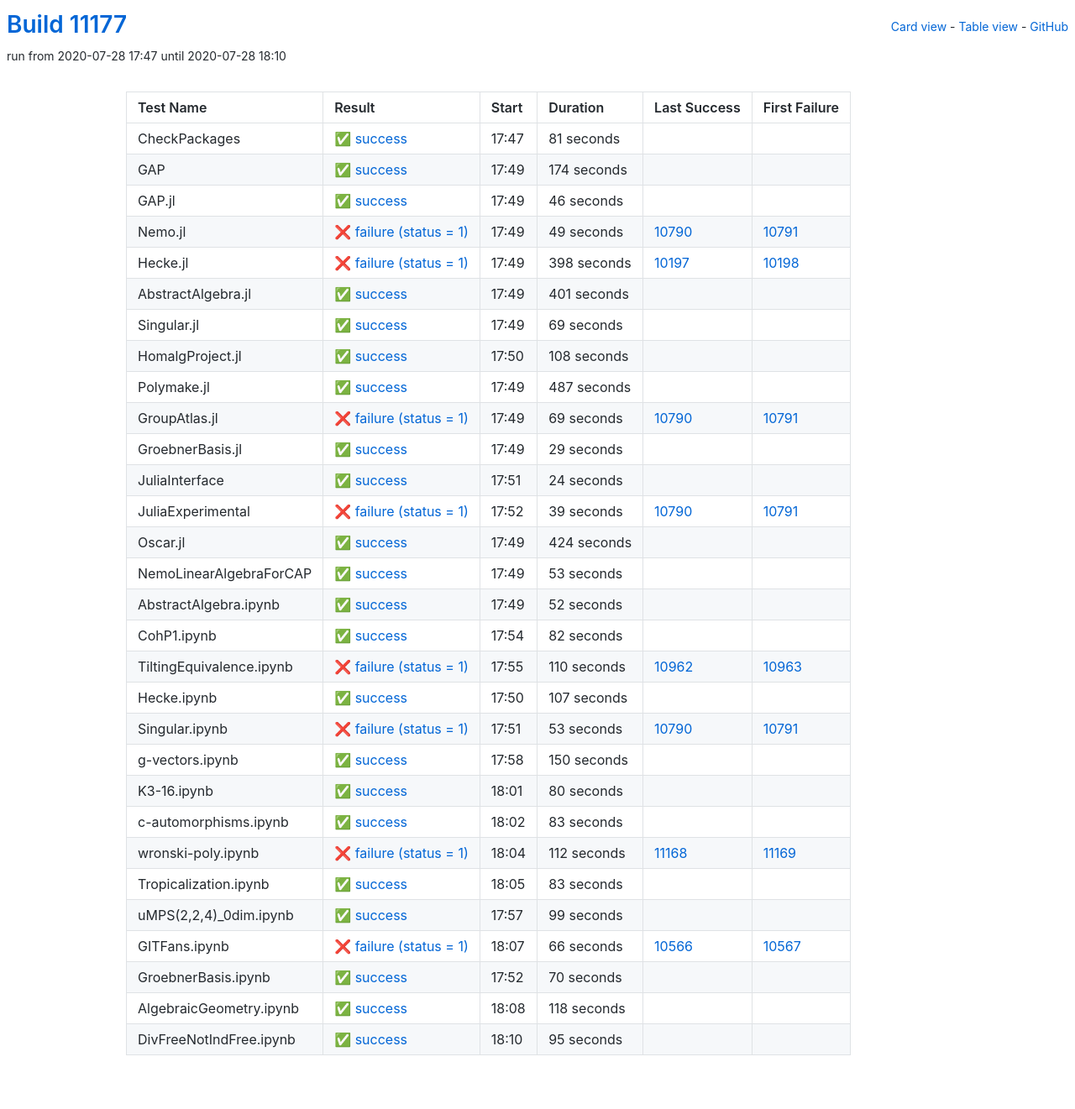
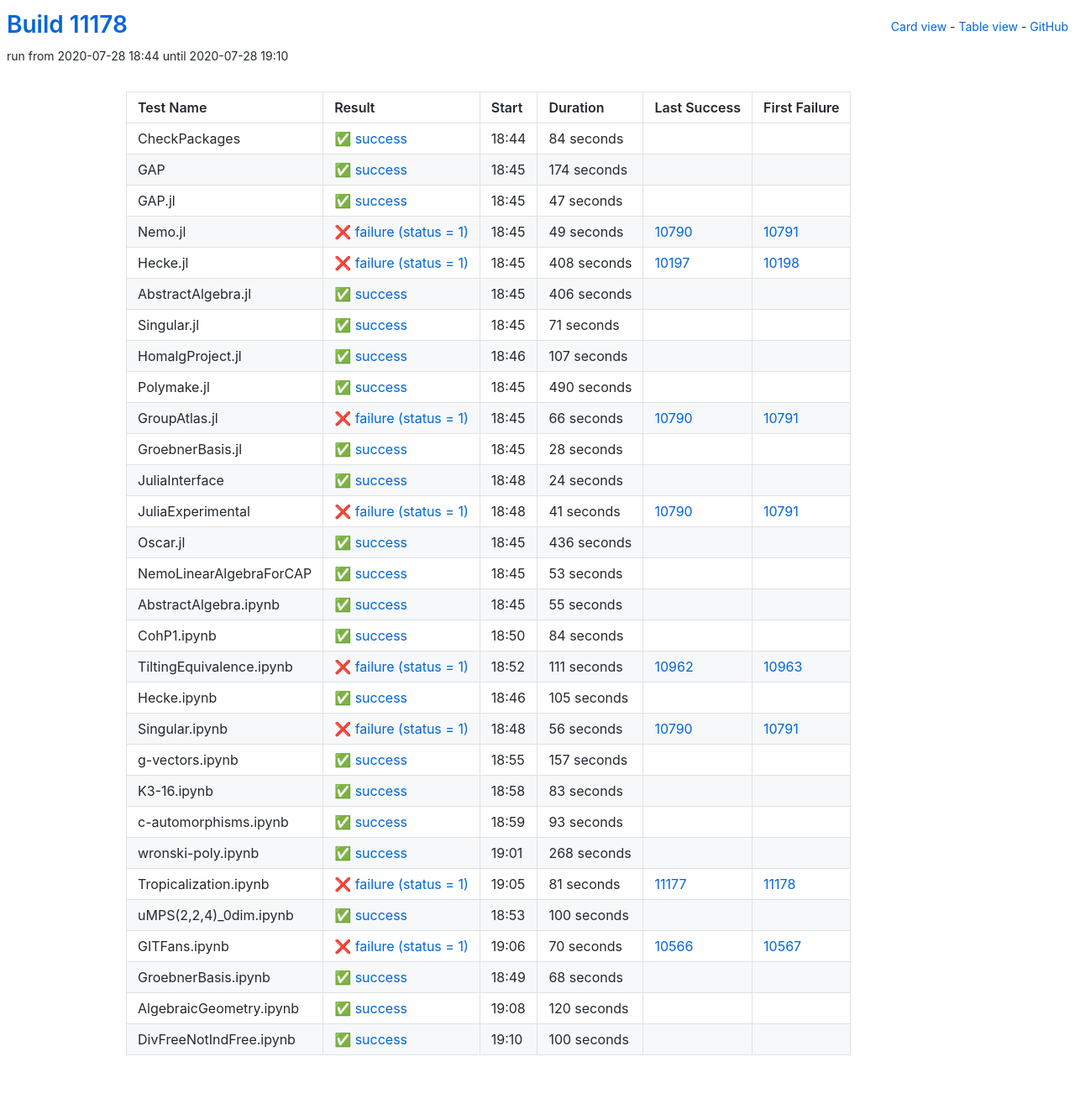
Before and after one commit to oscar-system/oscar-ci-status, a Jekyll site: the page built from table.html, in a window 1280 px wide. Shown: the whole page at 84% size. Built offline with Jekyll 4.4.1, drawn with Linux system fonts in a browser that asks for light colours.

Commit message:
Build #11178

```diff
--- a/_data/ci.yml
+++ b/_data/ci.yml
@@ -1,6 +1,6 @@
 ---
-build: 11177
-build_url: https://oscarci.mathematik.uni-kl.de/job/oscar/11177/
+build: 11178
+build_url: https://oscarci.mathematik.uni-kl.de/job/oscar/11178/
 job: oscar
 organization: oscar-system
 repo: oscar-ci-status
@@ -8,20 +8,20 @@ repourl: https://github.com/oscar-system/oscar-ci-status
 tests:
 - name: CheckPackages
   id: checkpackages
-  log: https://oscarci.mathematik.uni-kl.de/job/oscar/11177/artifact/logs/build-11177/CheckPackages.log
-  start: 2020-07-28 17:47
+  log: https://oscarci.mathematik.uni-kl.de/job/oscar/11178/artifact/logs/build-11178/CheckPackages.log
+  start: 2020-07-28 18:44
   success: true
   exitcode: 0
   status: success
-  duration: 81
+  duration: 84
   last_success: false
   last_success_url:
   first_failure: false
   first_failure_url:
 - name: GAP
   id: gap
-  log: https://oscarci.mathematik.uni-kl.de/job/oscar/11177/artifact/logs/build-11177/GAP.log
-  start: 2020-07-28 17:49
+  log: https://oscarci.mathematik.uni-kl.de/job/oscar/11178/artifact/logs/build-11178/GAP.log
+  start: 2020-07-28 18:45
   success: true
   exitcode: 0
   status: success
@@ -32,20 +32,20 @@ tests:
   first_failure_url:
 - name: GAP.jl
   id: gap-jl
-  log: https://oscarci.mathematik.uni-kl.de/job/oscar/11177/artifact/logs/build-11177/GAP.jl.log
-  start: 2020-07-28 17:49
+  log: https://oscarci.mathematik.uni-kl.de/job/oscar/11178/artifact/logs/build-11178/GAP.jl.log
+  start: 2020-07-28 18:45
   success: true
   exitcode: 0
   status: success
-  duration: 46
+  duration: 47
   last_success: false
   last_success_url:
   first_failure: false
   first_failure_url:
 - name: Nemo.jl
   id: nemo-jl
-  log: https://oscarci.mathematik.uni-kl.de/job/oscar/11177/artifact/logs/build-11177/Nemo.jl.log
-  start: 2020-07-28 17:49
+  log: https://oscarci.mathematik.uni-kl.de/job/oscar/11178/artifact/logs/build-11178/Nemo.jl.log
+  start: 2020-07-28 18:45
   success: false
   exitcode: 1
   status: failure
@@ -56,92 +56,92 @@ tests:
   first_failure_url: https://oscarci.mathematik.uni-kl.de/job/oscar/10791/
 - name: Hecke.jl
   id: hecke-jl
-  log: https://oscarci.mathematik.uni-kl.de/job/oscar/11177/artifact/logs/build-11177/Hecke.jl.log
-  start: 2020-07-28 17:49
+  log: https://oscarci.mathematik.uni-kl.de/job/oscar/11178/artifact/logs/build-11178/Hecke.jl.log
+  start: 2020-07-28 18:45
   success: false
   exitcode: 1
   status: failure
-  duration: 398
+  duration: 408
   last_success: 10197
   last_success_url: https://oscarci.mathematik.uni-kl.de/job/oscar/10197/
   first_failure: 10198
   first_failure_url: https://oscarci.mathematik.uni-kl.de/job/oscar/10198/
 - name: AbstractAlgebra.jl
   id: abstractalgebra-jl
-  log: https://oscarci.mathematik.uni-kl.de/job/oscar/11177/artifact/logs/build-11177/AbstractAlgebra.jl.log
-  start: 2020-07-28 17:49
+  log: https://oscarci.mathematik.uni-kl.de/job/oscar/11178/artifact/logs/build-11178/AbstractAlgebra.jl.log
+  start: 2020-07-28 18:45
   success: true
   exitcode: 0
   status: success
-  duration: 401
+  duration: 406
   last_success: false
   last_success_url:
   first_failure: false
   first_failure_url:
 - name: Singular.jl
   id: singular-jl
-  log: https://oscarci.mathematik.uni-kl.de/job/oscar/11177/artifact/logs/build-11177/Singular.jl.log
-  start: 2020-07-28 17:49
+  log: https://oscarci.mathematik.uni-kl.de/job/oscar/11178/artifact/logs/build-11178/Singular.jl.log
+  start: 2020-07-28 18:45
   success: true
   exitcode: 0
   status: success
-  duration: 69
+  duration: 71
   last_success: false
   last_success_url:
   first_failure: false
   first_failure_url:
 - name: HomalgProject.jl
   id: homalgproject-jl
-  log: https://oscarci.mathematik.uni-kl.de/job/oscar/11177/artifact/logs/build-11177/HomalgProject.jl.log
-  start: 2020-07-28 17:50
+  log: https://oscarci.mathematik.uni-kl.de/job/oscar/11178/artifact/logs/build-11178/HomalgProject.jl.log
+  start: 2020-07-28 18:46
   success: true
   exitcode: 0
   status: success
-  duration: 108
+  duration: 107
   last_success: false
   last_success_url:
   first_failure: false
   first_failure_url:
 - name: Polymake.jl
   id: polymake-jl
-  log: https://oscarci.mathematik.uni-kl.de/job/oscar/11177/artifact/logs/build-11177/Polymake.jl.log
-  start: 2020-07-28 17:49
+  log: https://oscarci.mathematik.uni-kl.de/job/oscar/11178/artifact/logs/build-11178/Polymake.jl.log
+  start: 2020-07-28 18:45
   success: true
   exitcode: 0
   status: success
-  duration: 487
+  duration: 490
   last_success: false
   last_success_url:
   first_failure: false
   first_failure_url:
 - name: GroupAtlas.jl
   id: groupatlas-jl
-  log: https://oscarci.mathematik.uni-kl.de/job/oscar/11177/artifact/logs/build-11177/GroupAtlas.jl.log
-  start: 2020-07-28 17:49
+  log: https://oscarci.mathematik.uni-kl.de/job/oscar/11178/artifact/logs/build-11178/GroupAtlas.jl.log
+  start: 2020-07-28 18:45
   success: false
   exitcode: 1
   status: failure
-  duration: 69
+  duration: 66
   last_success: 10790
   last_success_url: https://oscarci.mathematik.uni-kl.de/job/oscar/10790/
   first_failure: 10791
   first_failure_url: https://oscarci.mathematik.uni-kl.de/job/oscar/10791/
 - name: GroebnerBasis.jl
   id: groebnerbasis-jl
-  log: https://oscarci.mathematik.uni-kl.de/job/oscar/11177/artifact/logs/build-11177/GroebnerBasis.jl.log
-  start: 2020-07-28 17:49
+  log: https://oscarci.mathematik.uni-kl.de/job/oscar/11178/artifact/logs/build-11178/GroebnerBasis.jl.log
+  start: 2020-07-28 18:45
   success: true
   exitcode: 0
   status: success
-  duration: 29
+  duration: 28
   last_success: false
   last_success_url:
   first_failure: false
   first_failure_url:
 - name: JuliaInterface
   id: juliainterface
-  log: https://oscarci.mathematik.uni-kl.de/job/oscar/11177/artifact/logs/build-11177/JuliaInterface.log
-  start: 2020-07-28 17:51
+  log: https://oscarci.mathematik.uni-kl.de/job/oscar/11178/artifact/logs/build-11178/JuliaInterface.log
+  start: 2020-07-28 18:48
   success: true
   exitcode: 0
   status: success
@@ -152,32 +152,32 @@ tests:
   first_failure_url:
 - name: JuliaExperimental
   id: juliaexperimental
-  log: https://oscarci.mathematik.uni-kl.de/job/oscar/11177/artifact/logs/build-11177/JuliaExperimental.log
-  start: 2020-07-28 17:52
+  log: https://oscarci.mathematik.uni-kl.de/job/oscar/11178/artifact/logs/build-11178/JuliaExperimental.log
+  start: 2020-07-28 18:48
   success: false
   exitcode: 1
   status: failure
-  duration: 39
+  duration: 41
   last_success: 10790
   last_success_url: https://oscarci.mathematik.uni-kl.de/job/oscar/10790/
   first_failure: 10791
   first_failure_url: https://oscarci.mathematik.uni-kl.de/job/oscar/10791/
 - name: Oscar.jl
   id: oscar-jl
-  log: https://oscarci.mathematik.uni-kl.de/job/oscar/11177/artifact/logs/build-11177/Oscar.jl.log
-  start: 2020-07-28 17:49
+  log: https://oscarci.mathematik.uni-kl.de/job/oscar/11178/artifact/logs/build-11178/Oscar.jl.log
+  start: 2020-07-28 18:45
   success: true
   exitcode: 0
   status: success
-  duration: 424
+  duration: 436
   last_success: false
   last_success_url:
   first_failure: false
   first_failure_url:
 - name: NemoLinearAlgebraForCAP
   id: nemolinearalgebraforcap
-  log: https://oscarci.mathematik.uni-kl.de/job/oscar/11177/artifact/logs/build-11177/NemoLinearAlgebraForCAP.log
-  start: 2020-07-28 17:49
+  log: https://oscarci.mathematik.uni-kl.de/job/oscar/11178/artifact/logs/build-11178/NemoLinearAlgebraForCAP.log
+  start: 2020-07-28 18:45
   success: true
   exitcode: 0
   status: success
@@ -188,92 +188,80 @@ tests:
   first_failure_url:
 - name: AbstractAlgebra.ipynb
   id: abstractalgebra-ipynb
-  log: https://oscarci.mathematik.uni-kl.de/job/oscar/11177/artifact/logs/build-11177/AbstractAlgebra.ipynb.log
-  start: 2020-07-28 17:49
+  log: https://oscarci.mathematik.uni-kl.de/job/oscar/11178/artifact/logs/build-11178/AbstractAlgebra.ipynb.log
+  start: 2020-07-28 18:45
   success: true
   exitcode: 0
   status: success
-  duration: 52
+  duration: 55
   last_success: false
   last_success_url:
   first_failure: false
   first_failure_url:
 - name: CohP1.ipynb
   id: cohp1-ipynb
-  log: https://oscarci.mathematik.uni-kl.de/job/oscar/11177/artifact/logs/build-11177/CohP1.ipynb.log
-  start: 2020-07-28 17:54
+  log: https://oscarci.mathematik.uni-kl.de/job/oscar/11178/artifact/logs/build-11178/CohP1.ipynb.log
+  start: 2020-07-28 18:50
   success: true
   exitcode: 0
   status: success
-  duration: 82
+  duration: 84
   last_success: false
   last_success_url:
   first_failure: false
   first_failure_url:
 - name: TiltingEquivalence.ipynb
   id: tiltingequivalence-ipynb
-  log: https://oscarci.mathematik.uni-kl.de/job/oscar/11177/artifact/logs/build-11177/TiltingEquivalence.ipynb.log
-  start: 2020-07-28 17:55
+  log: https://oscarci.mathematik.uni-kl.de/job/oscar/11178/artifact/logs/build-11178/TiltingEquivalence.ipynb.log
+  start: 2020-07-28 18:52
   success: false
   exitcode: 1
   status: failure
-  duration: 110
+  duration: 111
   last_success: 10962
   last_success_url: https://oscarci.mathematik.uni-kl.de/job/oscar/10962/
   first_failure: 10963
   first_failure_url: https://oscarci.mathematik.uni-kl.de/job/oscar/10963/
 - name: Hecke.ipynb
   id: hecke-ipynb
-  log: https://oscarci.mathematik.uni-kl.de/job/oscar/11177/artifact/logs/build-11177/Hecke.ipynb.log
-  start: 2020-07-28 17:50
+  log: https://oscarci.mathematik.uni-kl.de/job/oscar/11178/artifact/logs/build-11178/Hecke.ipynb.log
+  start: 2020-07-28 18:46
   success: true
   exitcode: 0
   status: success
-  duration: 107
+  duration: 105
   last_success: false
   last_success_url:
   first_failure: false
   first_failure_url:
 - name: Singular.ipynb
   id: singular-ipynb
-  log: https://oscarci.mathematik.uni-kl.de/job/oscar/11177/artifact/logs/build-11177/Singular.ipynb.log
-  start: 2020-07-28 17:51
+  log: https://oscarci.mathematik.uni-kl.de/job/oscar/11178/artifact/logs/build-11178/Singular.ipynb.log
+  start: 2020-07-28 18:48
   success: false
   exitcode: 1
   status: failure
-  duration: 53
+  duration: 56
   last_success: 10790
   last_success_url: https://oscarci.mathematik.uni-kl.de/job/oscar/10790/
   first_failure: 10791
   first_failure_url: https://oscarci.mathematik.uni-kl.de/job/oscar/10791/
 - name: g-vectors.ipynb
   id: g-vectors-ipynb
-  log: https://oscarci.mathematik.uni-kl.de/job/oscar/11177/artifact/logs/build-11177/g-vectors.ipynb.log
-  start: 2020-07-28 17:58
+  log: https://oscarci.mathematik.uni-kl.de/job/oscar/11178/artifact/logs/build-11178/g-vectors.ipynb.log
+  start: 2020-07-28 18:55
   success: true
   exitcode: 0
   status: success
-  duration: 150
+  duration: 157
   last_success: false
   last_success_url:
   first_failure: false
   first_failure_url:
 - name: K3-16.ipynb
   id: k3-16-ipynb
-  log: https://oscarci.mathematik.uni-kl.de/job/oscar/11177/artifact/logs/build-11177/K3-16.ipynb.log
-  start: 2020-07-28 18:01
-  success: true
-  exitcode: 0
-  status: success
-  duration: 80
-  last_success: false
-  last_success_url:
-  first_failure: false
-  first_failure_url:
-- name: c-automorphisms.ipynb
-  id: c-automorphisms-ipynb
-  log: https://oscarci.mathematik.uni-kl.de/job/oscar/11177/artifact/logs/build-11177/c-automorphisms.ipynb.log
-  start: 2020-07-28 18:02
+  log: https://oscarci.mathematik.uni-kl.de/job/oscar/11178/artifact/logs/build-11178/K3-16.ipynb.log
+  start: 2020-07-28 18:58
   success: true
   exitcode: 0
   status: success
@@ -282,86 +270,98 @@ tests:
   last_success_url:
   first_failure: false
   first_failure_url:
-- name: wronski-poly.ipynb
-  id: wronski-poly-ipynb
-  log: https://oscarci.mathematik.uni-kl.de/job/oscar/11177/artifact/logs/build-11177/wronski-poly.ipynb.log
-  start: 2020-07-28 18:04
-  success: false
-  exitcode: 1
-  status: failure
-  duration: 112
-  last_success: 11168
-  last_success_url: https://oscarci.mathematik.uni-kl.de/job/oscar/11168/
-  first_failure: 11169
-  first_failure_url: https://oscarci.mathematik.uni-kl.de/job/oscar/11169/
-- name: Tropicalization.ipynb
-  id: tropicalization-ipynb
-  log: https://oscarci.mathematik.uni-kl.de/job/oscar/11177/artifact/logs/build-11177/Tropicalization.ipynb.log
-  start: 2020-07-28 18:05
+- name: c-automorphisms.ipynb
+  id: c-automorphisms-ipynb
+  log: https://oscarci.mathematik.uni-kl.de/job/oscar/11178/artifact/logs/build-11178/c-automorphisms.ipynb.log
+  start: 2020-07-28 18:59
   success: true
   exitcode: 0
   status: success
-  duration: 83
+  duration: 93
   last_success: false
   last_success_url:
   first_failure: false
   first_failure_url:
-- name: uMPS(2,2,4)_0dim.ipynb
-  id: umps-2-2-4-0dim-ipynb
-  log: https://oscarci.mathematik.uni-kl.de/job/oscar/11177/artifact/logs/build-11177/uMPS-2-2-4-_0dim.ipynb.log
-  start: 2020-07-28 17:57
+- name: wronski-poly.ipynb
+  id: wronski-poly-ipynb
+  log: https://oscarci.mathematik.uni-kl.de/job/oscar/11178/artifact/logs/build-11178/wronski-poly.ipynb.log
+  start: 2020-07-28 19:01
   success: true
   exitcode: 0
   status: success
-  duration: 99
+  duration: 268
+  last_success: false
+  last_success_url:
+  first_failure: false
+  first_failure_url:
+- name: Tropicalization.ipynb
+  id: tropicalization-ipynb
+  log: https://oscarci.mathematik.uni-kl.de/job/oscar/11178/artifact/logs/build-11178/Tropicalization.ipynb.log
+  start: 2020-07-28 19:05
+  success: false
+  exitcode: 1
+  status: failure
+  duration: 81
+  last_success: 11177
+  last_success_url: https://oscarci.mathematik.uni-kl.de/job/oscar/11177/
+  first_failure: 11178
+  first_failure_url: https://oscarci.mathematik.uni-kl.de/job/oscar/11178/
+- name: uMPS(2,2,4)_0dim.ipynb
+  id: umps-2-2-4-0dim-ipynb
+  log: https://oscarci.mathematik.uni-kl.de/job/oscar/11178/artifact/logs/build-11178/uMPS-2-2-4-_0dim.ipynb.log
+  start: 2020-07-28 18:53
+  success: true
+  exitcode: 0
+  status: success
+  duration: 100
   last_success: false
   last_success_url:
   first_failure: false
   first_failure_url:
 - name: GITFans.ipynb
   id: gitfans-ipynb
-  log: https://oscarci.mathematik.uni-kl.de/job/oscar/11177/artifact/logs/build-11177/GITFans.ipynb.log
-  start: 2020-07-28 18:07
+  log: https://oscarci.mathematik.uni-kl.de/job/oscar/11178/artifact/logs/build-11178/GITFans.ipynb.log
+  start: 2020-07-28 19:06
   success: false
   exitcode: 1
   status: failure
-  duration: 66
+  duration: 70
   last_success: 10566
   last_success_url: https://oscarci.mathematik.uni-kl.de/job/oscar/10566/
   first_failure: 10567
   first_failure_url: https://oscarci.mathematik.uni-kl.de/job/oscar/10567/
 - name: GroebnerBasis.ipynb
   id: groebnerbasis-ipynb
-  log: https://oscarci.mathematik.uni-kl.de/job/oscar/11177/artifact/logs/build-11177/GroebnerBasis.ipynb.log
-  start: 2020-07-28 17:52
+  log: https://oscarci.mathematik.uni-kl.de/job/oscar/11178/artifact/logs/build-11178/GroebnerBasis.ipynb.log
+  start: 2020-07-28 18:49
   success: true
   exitcode: 0
   status: success
-  duration: 70
+  duration: 68
   last_success: false
   last_success_url:
   first_failure: false
   first_failure_url:
 - name: AlgebraicGeometry.ipynb
   id: algebraicgeometry-ipynb
-  log: https://oscarci.mathematik.uni-kl.de/job/oscar/11177/artifact/logs/build-11177/AlgebraicGeometry.ipynb.log
-  start: 2020-07-28 18:08
+  log: https://oscarci.mathematik.uni-kl.de/job/oscar/11178/artifact/logs/build-11178/AlgebraicGeometry.ipynb.log
+  start: 2020-07-28 19:08
   success: true
   exitcode: 0
   status: success
-  duration: 118
+  duration: 120
   last_success: false
   last_success_url:
   first_failure: false
   first_failure_url:
 - name: DivFreeNotIndFree.ipynb
   id: divfreenotindfree-ipynb
-  log: https://oscarci.mathematik.uni-kl.de/job/oscar/11177/artifact/logs/build-11177/DivFreeNotIndFree.ipynb.log
-  start: 2020-07-28 18:10
+  log: https://oscarci.mathematik.uni-kl.de/job/oscar/11178/artifact/logs/build-11178/DivFreeNotIndFree.ipynb.log
+  start: 2020-07-28 19:10
   success: true
   exitcode: 0
   status: success
-  duration: 95
+  duration: 100
   last_success: false
   last_success_url:
   first_failure: false
```
Also changed, not shown: README.md.
